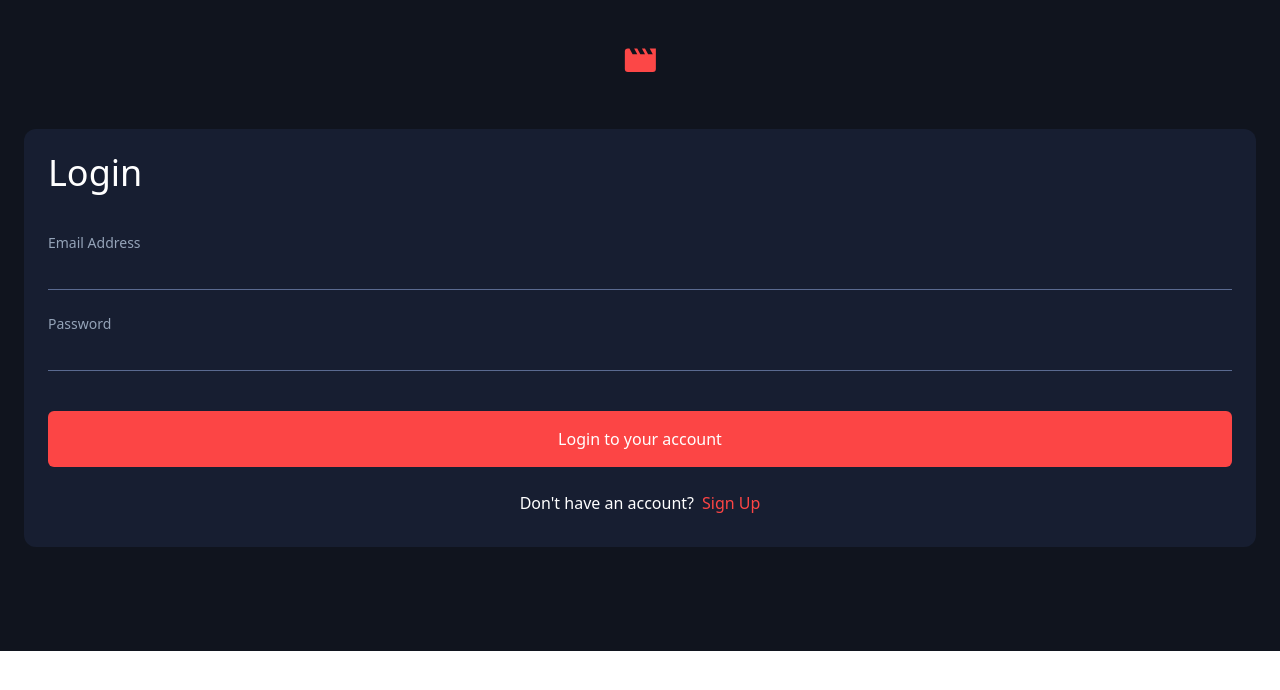
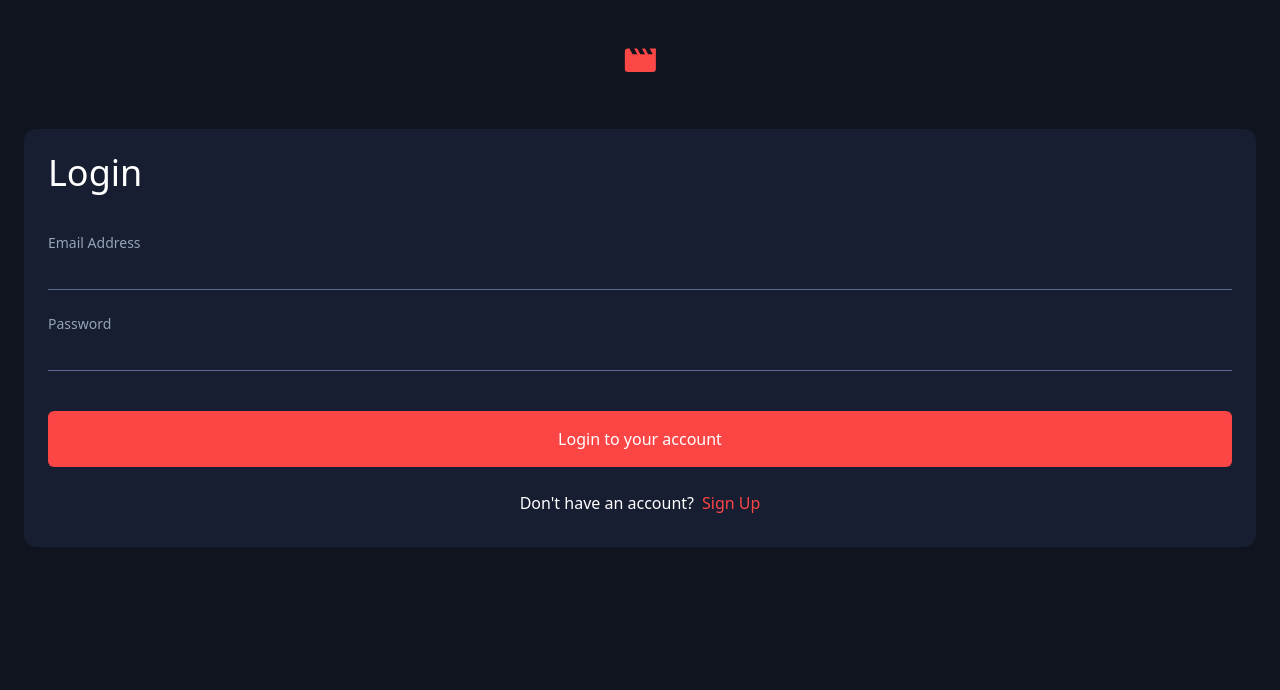
Before and after one commit to Ibarra11/Movie_App, a Next.js app: page /account/login in a window 1280 px wide. Shown: the top 690 px of the page. Built offline with nearby package versions, Linux system fonts and the light colour scheme.

Commit message:
change from height screen to min-height screen

```diff
--- a/pages/_app.tsx
+++ b/pages/_app.tsx
@@ -3,7 +3,7 @@ import type { AppProps } from "next/app";
 
 function MyApp({ Component, pageProps }: AppProps) {
   return (
-    <div className="bg-darkBlue h-full pb-14">
+    <div className="bg-darkBlue min-h-screen pb-14">
       <Component {...pageProps} />{" "}
     </div>
   );
```
